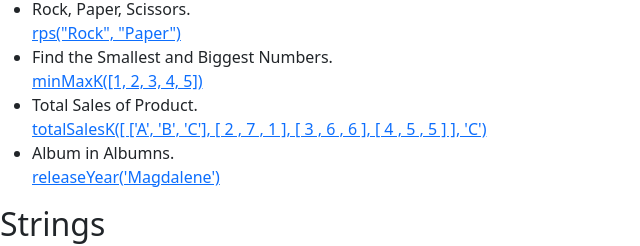
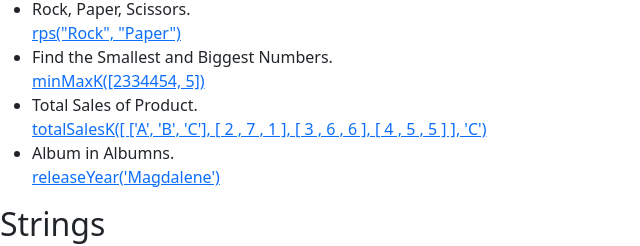
Before and after one commit to kevin-mehta/js-problem-solving, a plain HTML site: page index.html in a window 1280 px wide. Shown: the part 504-750 px from the top of the page, 0-640 px from the left. Drawn offline with Linux system fonts and the light colour scheme.

Commit message:
Find the Smallest and Biggest Numbers.1 file modified.

```diff
--- a/index.html
+++ b/index.html
@@ -80,7 +80,7 @@
     </li>
     <li>
       <span>Find the Smallest and Biggest Numbers.</span><br/>
-      <a href="javascript:void(0)" onclick="console.log(minMaxK([1, 2, 3, 4, 5]))">minMaxK([1, 2, 3, 4, 5])</a>
+      <a href="javascript:void(0)" onclick="console.log(minMaxK([2334454, 5]))">minMaxK([2334454, 5])</a>
     </li>
     <li>
       <span>Total Sales of Product.</span><br/>
```
